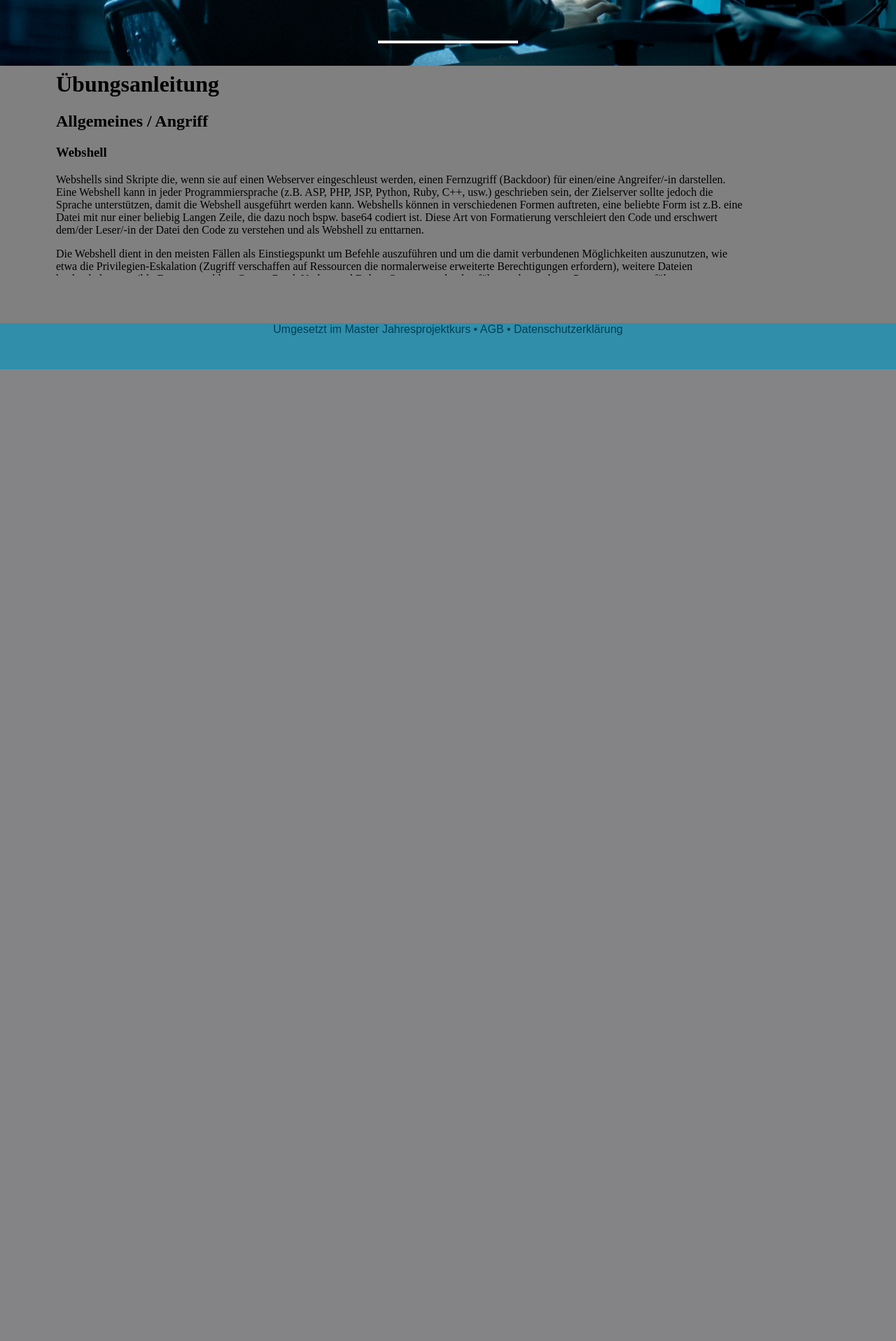
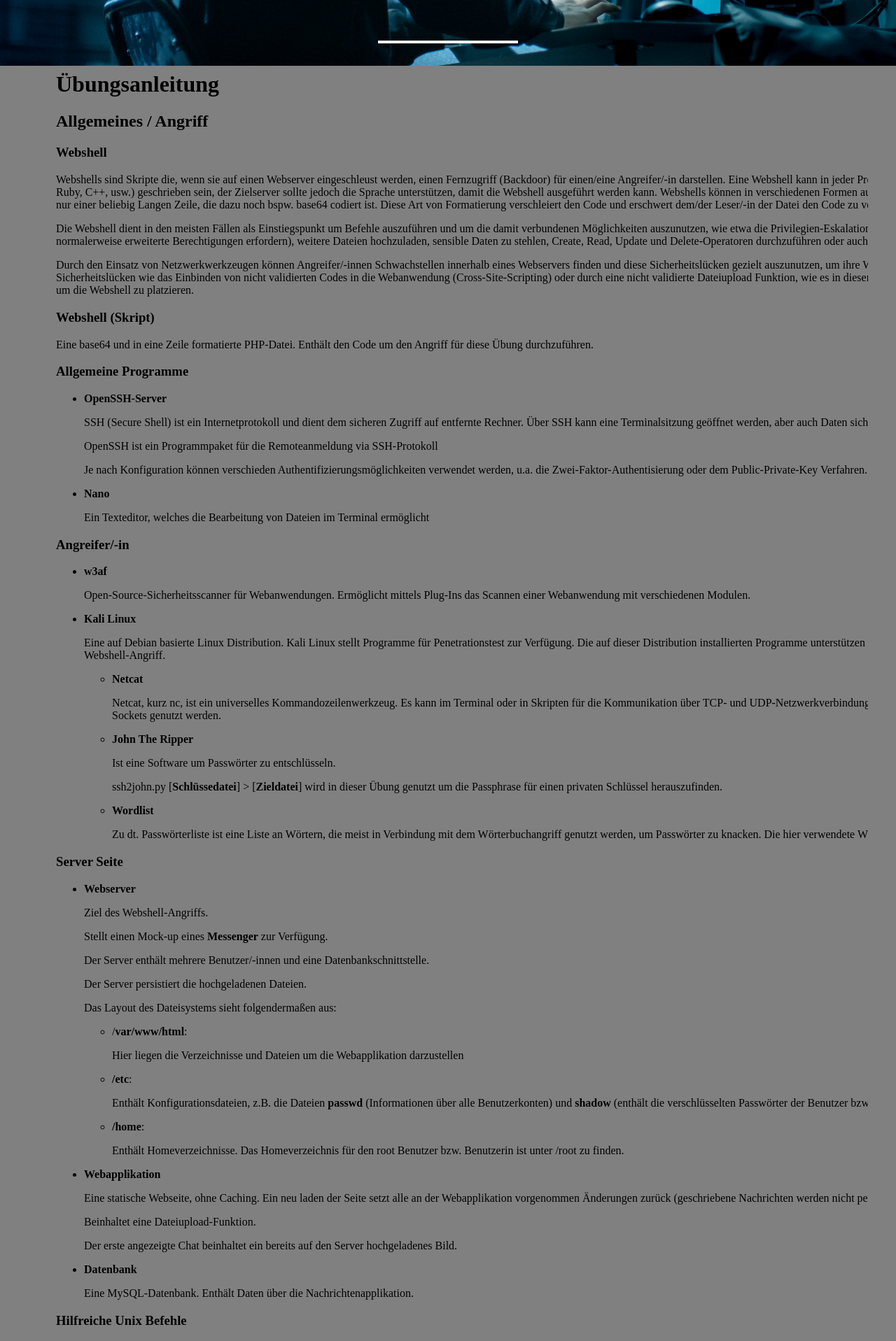
Before and after one commit to M4XIM117/VirtualHackerLab, a PHP site: page /Versuche/webshell.html in a window 1280 px wide. Shown: the part 547-2464 px from the top of the page at 70% size. Before the commit the page ends 1075 px from the top, so only its background shows below. Run offline with PHP 8.4, Linux system fonts and the light colour scheme.

Commit message:
Css anpassung

```diff
--- a/www/Versuche/webshell.html
+++ b/www/Versuche/webshell.html
@@ -46,7 +46,7 @@
         </div>
     </header>
     <section class="terminal">
-        <div class="container" id="terminal">
+        <div class="container" id="test">
             <!-- Hier versuchen Terminal einzubinden
             <script>
                 var term = new Terminal();
@@ -56,7 +56,7 @@
 
             <iframe src="http://127.0.0.1:3000/wetty" title="Terminal Test">
             </iframe> -->
-            <object data="Anleitungen/webshell.html" type="text/html" width="1000" height="300">
+            <object id="test" data="Anleitungen/webshell.html" type="text/html" width="1500" height="6100">
             </object>
 
         </div>
--- a/www/styles/main.css
+++ b/www/styles/main.css
@@ -320,6 +320,10 @@ textarea.form__input {
     font-size: 1.5rem;
 }
 
+#test{
+    overflow: hidden;
+    object-fit: scale-down;
+}
 
 .terminal {
     padding-bottom: 4rem;
```
